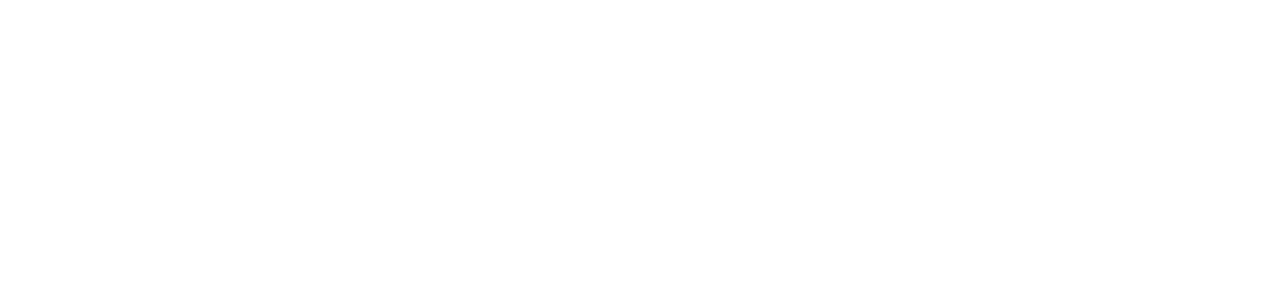
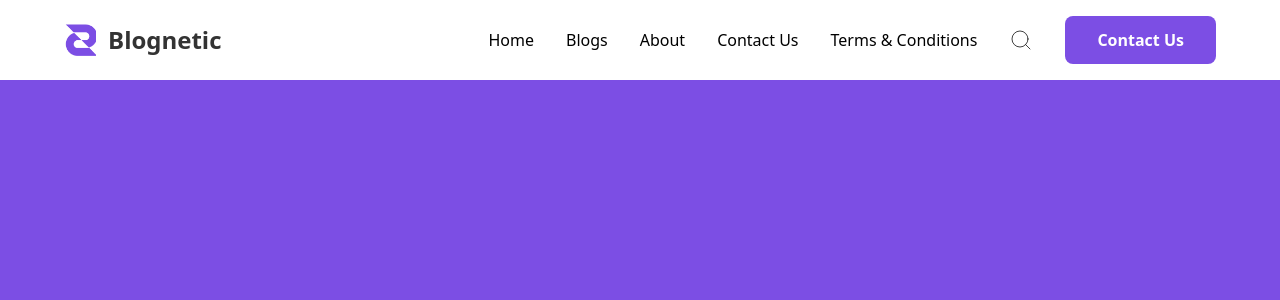
Before and after one commit to MrShahzadDeveloper/Blognetic, a React (Vite) app: page / in a window 1280 px wide. Shown: the top 300 px of the page. Built offline with nearby package versions, Linux system fonts and the light colour scheme.

Commit message:
Navbar and Button updated

```diff
--- a/src/App.jsx
+++ b/src/App.jsx
@@ -1,15 +1,15 @@
-import React from 'react';
 import { BrowserRouter as Router, Routes, Route } from 'react-router-dom';
-import Home from './pages/Home';
-import AboutUs from './pages/AboutUs';
-import Blogs from './pages/Blogs';
-import ContactUs from './pages/ContactUs';
-import Terms from './pages/Terms';
+import Home from "./pages/Home";
+import AboutUs from "./pages/AboutUs";
+import Blogs from "./pages/Blogs";
+import ContactUs from "./pages/ContactUs";
+import Terms from "./pages/Terms";
+import Navbar from "./components/Navbar";
 
 const App = () => {
   return (
     <Router>
-      <div>
+      <Navbar />
       <Routes>
         <Route path="/" element={<Home />} />
         <Route path="/about" element={<AboutUs />} />
@@ -17,11 +17,8 @@
         <Route path="/contact" element={<ContactUs />} />
         <Route path="/terms" element={<Terms />} />
       </Routes>
-      </div>
     </Router>
   );
-}
-
-
+};
 
 export default App;
--- a/src/components/Button.jsx
+++ b/src/components/Button.jsx
@@ -1,6 +1,6 @@
 const Button = ({ text, bgColor, textColor, br }) => {
   return (
-    <div className={`px-8 bg-[${bgColor}]  rounded-lg py-3 cursor-pointer w-fit `} >
+    <div style={{ backgroundColor: bgColor}} className='px-8 rounded-lg py-3 cursor-pointer w-fit '>
       <h1 style={{color: textColor}} className="font-[600] ">{text}</h1>
     </div>
   )
--- a/src/components/Navbar.jsx
+++ b/src/components/Navbar.jsx
@@ -4,14 +4,15 @@
 import { useState } from "react";
 import { Menu } from "lucide-react";
 import { X } from "lucide-react";
+import { Link } from "react-router-dom";
 
 const Navbar = () => {
   const menuLinks = [
-    { name: "Home", id: 1 },
-    { name: "Blogs", id: 2 },
-    { name: "About", id: 3 },
-    { name: "Contact Us", id: 4 },
-    { name: "Terms & Conditions", id: 5 },
+    { name: "Home", href: "/", id: 1 },
+    { name: "Blogs", href: "/blogs", id: 2 },
+    { name: "About", href: "/about", id: 3 },
+    { name: "Contact Us", href: "/contact", id: 4 },
+    { name: "Terms & Conditions", href: "/terms", id: 5 },
   ];
   const [visible, setVisible] = useState(false);
   const toggleMenu = () => {
@@ -20,7 +21,7 @@
 
   return (
     <>
-      <div className="bg-[#FFFFFF] flex justify-between items-center py-4 px-8 sm:px-16">
+      <div className="bg-[#FFFFFF] flex justify-between items-center py-4 px-8 sm:px-16 sticky top-0">
         <div className="flex gap-3 items-center cursor-pointer">
           <img className="h-6 w-6 sm:h-8 sm:w-8 " src={logo} alt="blognetic" />
           <h1 className="font-[800] text-[20px] sm:text-[24px] text-[#333333] ">
@@ -29,7 +30,13 @@
         </div>
         <div className="hidden md:flex items-center gap-8">
           {menuLinks.map((links) => (
-            <h4 key={links.id} className="hover:text-[#7C4EE4] cursor-pointer ">{links.name}</h4>
+            <Link
+              to={links.href}
+              key={links.id}
+              className="hover:text-[#7C4EE4] cursor-pointer "
+            >
+              {links.name}
+            </Link>
           ))}
           <Search strokeWidth={"0.75px"} />
           <Button text="Contact Us" textColor="white" bgColor={"#7C4EE4"} />
@@ -39,12 +46,17 @@
         </div>
       </div>
       {visible ? (
-        <div className="flex flex-col justify-center items-end mr-6">
-          <div className="bg-[#7f61c4] py-8 px-6 text-center flex flex-col gap-6 rounded-lg ">
+        <div onClick={toggleMenu} className="fixed top-0 left-0 w-full h-full bg-black bg-opacity-50 z-50 flex justify-end">
+          <div onClick={(e) => e.stopPropagation()} className="bg-[#7f61c4] py-28 text-center flex flex-col gap-3 rounded-l-lg w-[75%] max-w-xs h-full">
             {menuLinks.map((links) => (
-              <h4 className="text-white text-xl" key={links.id}>
+              <Link
+                to={links.href}
+                onClick={toggleMenu}
+                className="text-white text-xl py-2 active:bg-[#483080]"
+                key={links.id}
+              >
                 {links.name}
-              </h4>
+              </Link>
             ))}
           </div>
         </div>
--- a/src/pages/Home.jsx
+++ b/src/pages/Home.jsx
@@ -1,15 +1,10 @@
-import Footer from "../components/Footer";
-import HeadingBanner from "../components/HeadingBanner";
-import Navbar from "../components/Navbar";
-import FloatingCard from '../components/FloatingCard'
 
 const Home = () => {
   return (
     <>
-      {/* <Navbar /> */}
-      {/* <Footer /> */}
-      {/* <HeadingBanner text="Our Recent Post" /> */}
-      {/* <FloatingCard /> */}
+      <section className="bg-primary h-[100vh] ">
+
+      </section>
     </>
   );
 };
```
Lines whose indentation alone changed are shown as unchanged.
